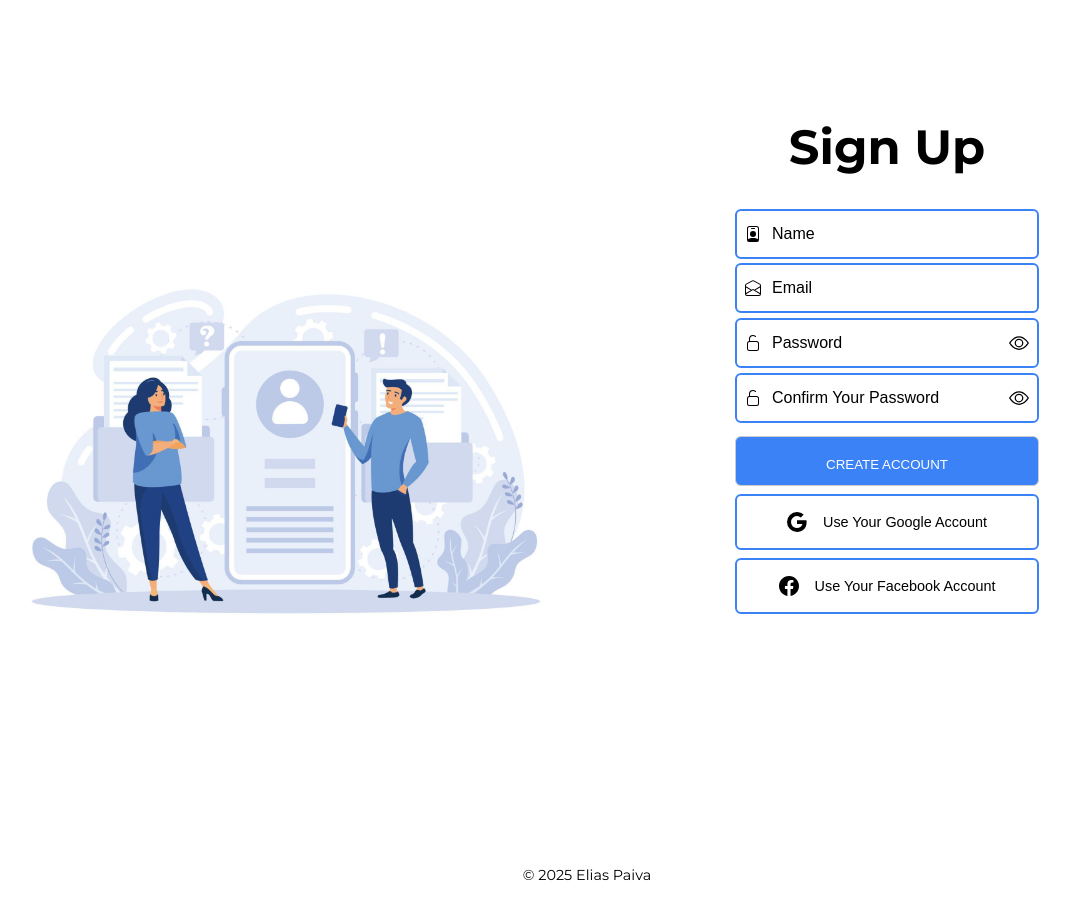
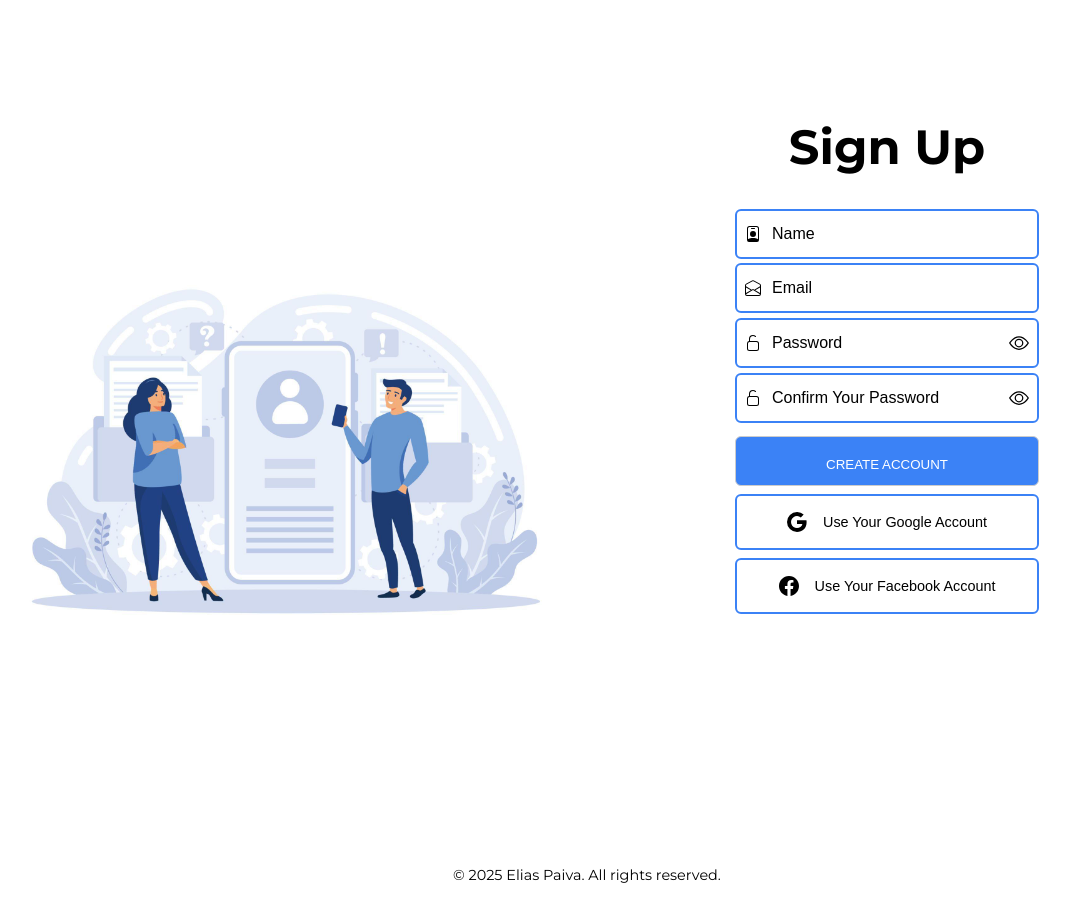
Before and after one commit to elias-paivaSA/tracker, a website: page src/signup.html in a window 1280 px wide. Shown: the whole page, without its empty margins (53-1123 px from the left). Drawn offline with nearby package versions, Linux system fonts and the light colour scheme.

Commit message:
updated the footer message to fix git problem

```diff
--- a/src/signup.html
+++ b/src/signup.html
@@ -85,7 +85,7 @@
       </main>
     </div>
   </div>
-  <footer>&copy; 2025 Elias Paiva</footer>
+  <footer>&copy; 2025 Elias Paiva. All rights reserved.</footer>
   <script src="/script/signup.js"></script>
 </body>
 
```
